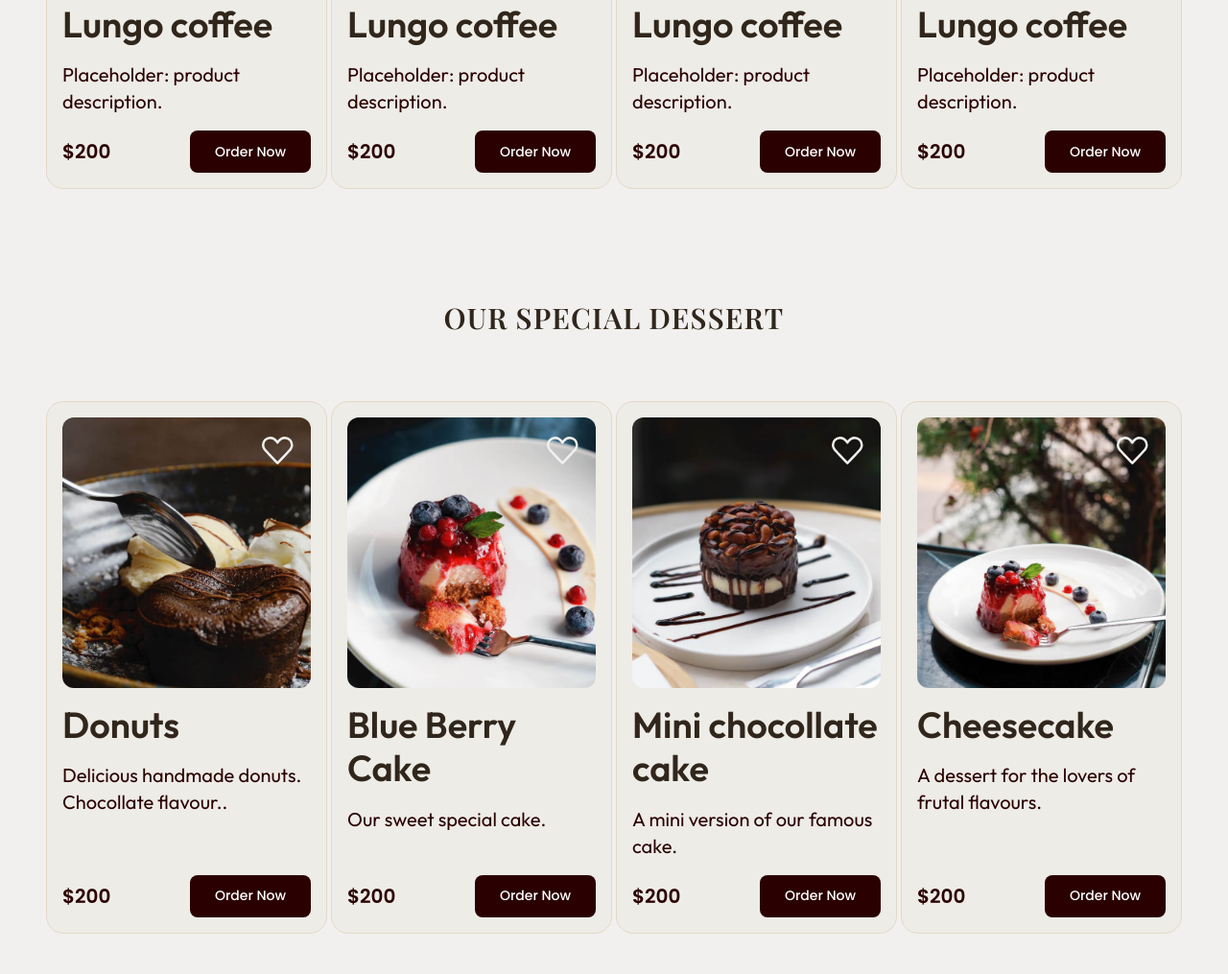
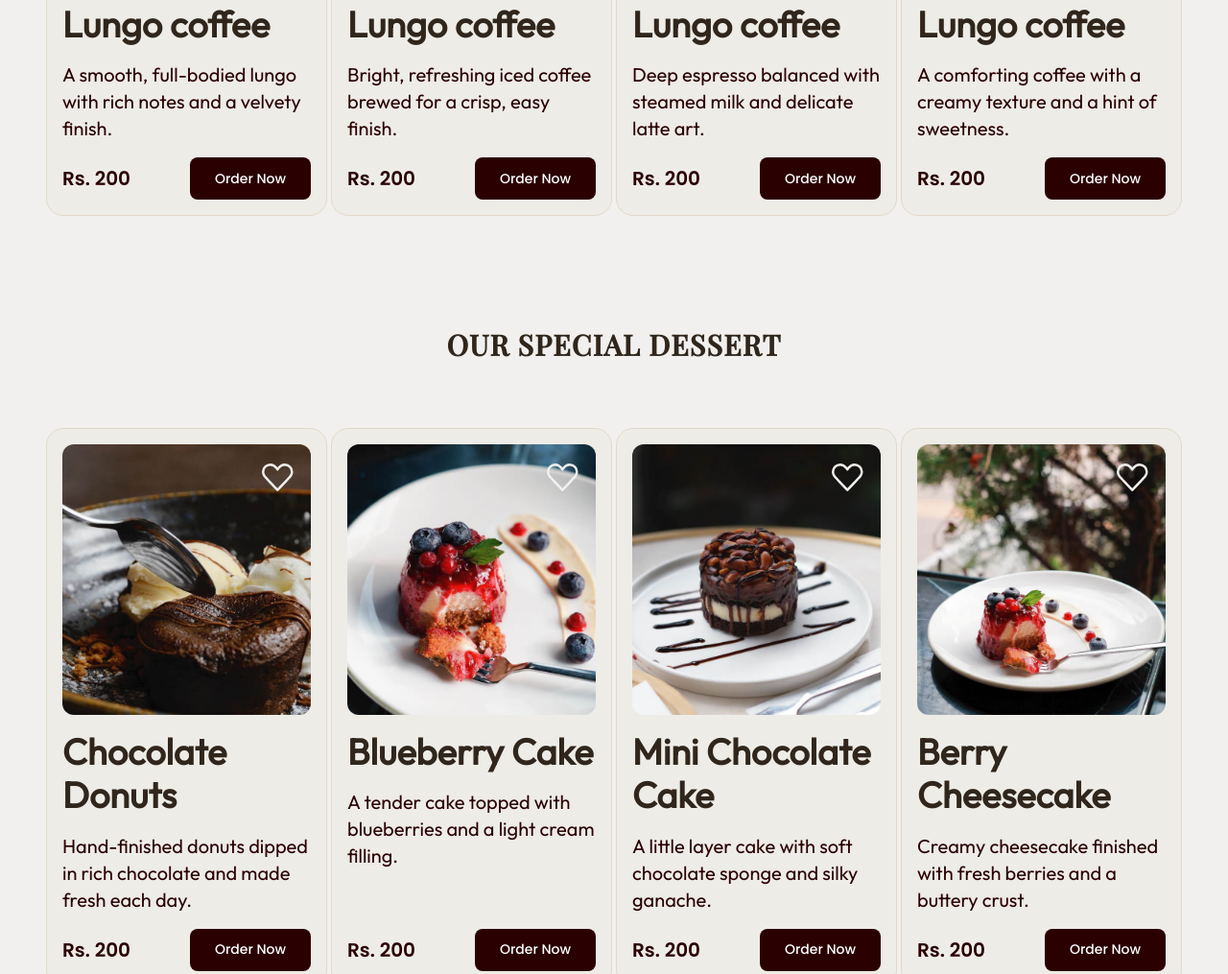
Before and after one commit to Pendorchoide/Diseno-UX-UI-2026-Valentin-Dutruel, a plain HTML site: page TP4/coffea-landing/index.html in a window 1280 px wide. Shown: the part 1446-2461 px from the top of the page at 96% size. Drawn offline with Linux system fonts and the light colour scheme.

Commit message:
fix pixel gaps and placeholders tp4

```diff
--- a/TP4/coffea-landing/css/components/carousel.css
+++ b/TP4/coffea-landing/css/components/carousel.css
@@ -66,15 +66,15 @@
 
 /* xl (≥ 1440 px): medidas del Figma + flechas */
 @media (min-width: 90rem) {
+  .products > .container {
+    width: 100%;
+    max-width: none;
+  }
+
   .carousel {
     --carousel-arrow-offset: 5rem;     /* 80 px desde el borde de la ventana */
     --carousel-arrow-size: 4.4375rem;  /* 71 px */
-    --carousel-bleed: max(
-      var(--container-padding),
-      calc((100vw - var(--container)) / 2)
-    );
-    width: calc(100% + var(--carousel-bleed) + var(--carousel-bleed));
-    margin-left: calc(0px - var(--carousel-bleed));
+    width: 100%;
   }
 
   .carousel__track {
--- a/TP4/coffea-landing/css/components/footer.css
+++ b/TP4/coffea-landing/css/components/footer.css
@@ -21,6 +21,7 @@
   font-weight: 700;
   font-size: var(--fs-logo);
   line-height: 1;
+  text-transform: lowercase;
 }
 
 .footer__heading {
--- a/TP4/coffea-landing/css/components/newsletter.css
+++ b/TP4/coffea-landing/css/components/newsletter.css
@@ -163,6 +163,10 @@
 
 /* xl (≥ 1440 px): tamaño del Figma */
 @media (min-width: 90rem) {
+  .newsletter {
+    height: 30rem;                     /* 480 px: frame Figma */
+  }
+
   .newsletter__img {
     width: min(30.125rem, 25vw);       /* 482 px a 1920 */
   }
--- a/TP4/coffea-landing/css/components/testimonial-card.css
+++ b/TP4/coffea-landing/css/components/testimonial-card.css
@@ -61,10 +61,12 @@
 }
 
 .testimonial-card__author picture {
-  display: contents;
+  display: block;
+  flex: none;
 }
 
 .testimonial-card__avatar {
+  display: block;
   flex: none;
   width: 3.5rem;                       /* 56 px */
   height: 3.5rem;
--- a/TP4/coffea-landing/css/fonts.css
+++ b/TP4/coffea-landing/css/fonts.css
@@ -8,45 +8,9 @@
 }
 
 @font-face {
-  font-family: 'Outfit';
-  font-style: normal;
-  font-weight: 500;
-  font-display: swap;
-  src: url('../assets/fonts/outfit-400.woff2') format('woff2');
-  unicode-range: U+0000-00FF, U+0131, U+0152-0153, U+02BB-02BC, U+02C6, U+02DA, U+02DC, U+0304, U+0308, U+0329, U+2000-206F, U+20AC, U+2122, U+2191, U+2193, U+2212, U+2215, U+FEFF, U+FFFD;
-}
-
-@font-face {
-  font-family: 'Outfit';
-  font-style: normal;
-  font-weight: 600;
-  font-display: swap;
-  src: url('../assets/fonts/outfit-400.woff2') format('woff2');
-  unicode-range: U+0000-00FF, U+0131, U+0152-0153, U+02BB-02BC, U+02C6, U+02DA, U+02DC, U+0304, U+0308, U+0329, U+2000-206F, U+20AC, U+2122, U+2191, U+2193, U+2212, U+2215, U+FEFF, U+FFFD;
-}
-
-@font-face {
   font-family: 'Playfair Display';
   font-style: normal;
   font-weight: 500;
-  font-display: swap;
-  src: url('../assets/fonts/playfairdisplay-500.woff2') format('woff2');
-  unicode-range: U+0000-00FF, U+0131, U+0152-0153, U+02BB-02BC, U+02C6, U+02DA, U+02DC, U+0304, U+0308, U+0329, U+2000-206F, U+20AC, U+2122, U+2191, U+2193, U+2212, U+2215, U+FEFF, U+FFFD;
-}
-
-@font-face {
-  font-family: 'Playfair Display';
-  font-style: normal;
-  font-weight: 600;
-  font-display: swap;
-  src: url('../assets/fonts/playfairdisplay-500.woff2') format('woff2');
-  unicode-range: U+0000-00FF, U+0131, U+0152-0153, U+02BB-02BC, U+02C6, U+02DA, U+02DC, U+0304, U+0308, U+0329, U+2000-206F, U+20AC, U+2122, U+2191, U+2193, U+2212, U+2215, U+FEFF, U+FFFD;
-}
-
-@font-face {
-  font-family: 'Playfair Display';
-  font-style: normal;
-  font-weight: 700;
   font-display: swap;
   src: url('../assets/fonts/playfairdisplay-500.woff2') format('woff2');
   unicode-range: U+0000-00FF, U+0131, U+0152-0153, U+02BB-02BC, U+02C6, U+02DA, U+02DC, U+0304, U+0308, U+0329, U+2000-206F, U+20AC, U+2122, U+2191, U+2193, U+2212, U+2215, U+FEFF, U+FFFD;
--- a/TP4/coffea-landing/css/layout.css
+++ b/TP4/coffea-landing/css/layout.css
@@ -24,4 +24,14 @@
 .testimonials {
   padding-block: var(--space-56);
 }
+
+@media (min-width: 90rem) {
+  .products {
+    padding-block: var(--space-28);
+  }
+
+  .testimonials {
+    padding-block: 2rem;
+  }
 }
+}
--- a/TP4/coffea-landing/index.html
+++ b/TP4/coffea-landing/index.html
@@ -96,7 +96,7 @@
                 <div class="hero__content">
                     <p class="hero__eyebrow">Welcome</p>
                     <h1 class="hero__title" id="hero-title">We serve the richest coffee in the city!</h1>
-                    <p class="hero__text">Placeholder: short supporting paragraph for the hero (max. 431 px wide).</p>
+                    <p class="hero__text">From a bold morning espresso to a slow afternoon latte, find your new favorite cup.</p>
                     <a class="hero__button" href="#coffee-title">Order Now</a>
                 </div>
             </div>
@@ -185,10 +185,10 @@
                             </div>
 
                             <h3 class="product-card__title">Lungo coffee</h3>
-                            <p class="product-card__desc">Placeholder: product description.</p>
+                            <p class="product-card__desc">A smooth, full-bodied lungo with rich notes and a velvety finish.</p>
 
                             <div class="product-card__footer">
-                            <data class="product-card__price" value="200">$200</data>
+                            <data class="product-card__price" value="200">Rs. 200</data>
                             <button class="product-card__button" type="button">Order Now</button>
                             </div>
                         </article>
@@ -208,10 +208,10 @@
                             </div>
 
                             <h3 class="product-card__title">Lungo coffee</h3>
-                            <p class="product-card__desc">Placeholder: product description.</p>
+                            <p class="product-card__desc">Bright, refreshing iced coffee brewed for a crisp, easy finish.</p>
 
                             <div class="product-card__footer">
-                            <data class="product-card__price" value="200">$200</data>
+                            <data class="product-card__price" value="200">Rs. 200</data>
                             <button class="product-card__button" type="button">Order Now</button>
                             </div>
                         </article>
@@ -231,10 +231,10 @@
                             </div>
 
                             <h3 class="product-card__title">Lungo coffee</h3>
-                            <p class="product-card__desc">Placeholder: product description.</p>
+                            <p class="product-card__desc">Deep espresso balanced with steamed milk and delicate latte art.</p>
 
                             <div class="product-card__footer">
-                            <data class="product-card__price" value="200">$200</data>
+                            <data class="product-card__price" value="200">Rs. 200</data>
                             <button class="product-card__button" type="button">Order Now</button>
                             </div>
                         </article>
@@ -254,10 +254,10 @@
                             </div>
 
                             <h3 class="product-card__title">Lungo coffee</h3>
-                            <p class="product-card__desc">Placeholder: product description.</p>
+                            <p class="product-card__desc">A comforting coffee with a creamy texture and a hint of sweetness.</p>
 
                             <div class="product-card__footer">
-                            <data class="product-card__price" value="200">$200</data>
+                            <data class="product-card__price" value="200">Rs. 200</data>
                             <button class="product-card__button" type="button">Order Now</button>
                             </div>
                         </article>
@@ -286,7 +286,7 @@
                             <picture>
                                 <source srcset="assets/img/dessert-1.avif" type="image/avif">
                                 <img class="product-card__img" src="assets/img/dessert-1.jpg"
-                                    alt="Placeholder: dessert plate 1" width="334" height="364"
+                                    alt="Chocolate-glazed donuts served on a plate" width="334" height="364"
                                     loading="lazy" decoding="async">
                             </picture>
 
@@ -294,11 +294,11 @@
                             <label class="product-card__fav" for="fav-dessert-1" aria-label="Add dessert 1 to favorites"></label>
                             </div>
 
-                            <h3 class="product-card__title">Donuts</h3>
-                            <p class="product-card__desc">Delicious handmade donuts. Chocollate flavour..</p>
+                            <h3 class="product-card__title">Chocolate Donuts</h3>
+                            <p class="product-card__desc">Hand-finished donuts dipped in rich chocolate and made fresh each day.</p>
 
                             <div class="product-card__footer">
-                            <data class="product-card__price" value="200">$200</data>
+                            <data class="product-card__price" value="200">Rs. 200</data>
                             <button class="product-card__button" type="button">Order Now</button>
                             </div>
                         </article>
@@ -309,7 +309,7 @@
                             <picture>
                                 <source srcset="assets/img/dessert-2.avif" type="image/avif">
                                 <img class="product-card__img" src="assets/img/dessert-2.jpg"
-                                    alt="Placeholder: dessert plate 2" width="334" height="364"
+                                    alt="Slice of blueberry cheesecake with fresh berries" width="334" height="364"
                                     loading="lazy" decoding="async">
                             </picture>
 
@@ -317,11 +317,11 @@
                             <label class="product-card__fav" for="fav-dessert-2" aria-label="Add dessert 2 to favorites"></label>
                             </div>
 
-                            <h3 class="product-card__title">Blue Berry Cake</h3>
-                            <p class="product-card__desc">Our sweet special cake.</p>
+                            <h3 class="product-card__title">Blueberry Cake</h3>
+                            <p class="product-card__desc">A tender cake topped with blueberries and a light cream filling.</p>
 
                             <div class="product-card__footer">
-                            <data class="product-card__price" value="200">$200</data>
+                            <data class="product-card__price" value="200">Rs. 200</data>
                             <button class="product-card__button" type="button">Order Now</button>
                             </div>
                         </article>
@@ -332,7 +332,7 @@
                             <picture>
                                 <source srcset="assets/img/dessert-3.avif" type="image/avif">
                                 <img class="product-card__img" src="assets/img/dessert-3.jpg"
-                                    alt="Placeholder: dessert plate 3" width="334" height="364"
+                                    alt="Mini chocolate cake topped with chocolate curls" width="334" height="364"
                                     loading="lazy" decoding="async">
                             </picture>
 
@@ -340,11 +340,11 @@
                             <label class="product-card__fav" for="fav-dessert-3" aria-label="Add dessert 3 to favorites"></label>
                             </div>
 
-                            <h3 class="product-card__title">Mini chocollate cake</h3>
-                            <p class="product-card__desc">A mini version of our famous cake.</p>
+                            <h3 class="product-card__title">Mini Chocolate Cake</h3>
+                            <p class="product-card__desc">A little layer cake with soft chocolate sponge and silky ganache.</p>
 
                             <div class="product-card__footer">
-                            <data class="product-card__price" value="200">$200</data>
+                            <data class="product-card__price" value="200">Rs. 200</data>
                             <button class="product-card__button" type="button">Order Now</button>
                             </div>
                         </article>
@@ -355,7 +355,7 @@
                             <picture>
                                 <source srcset="assets/img/dessert-4.avif" type="image/avif">
                                 <img class="product-card__img" src="assets/img/dessert-4.jpg"
-                                    alt="Placeholder: dessert plate 4" width="334" height="364"
+                                    alt="Berry cheesecake topped with fresh red berries" width="334" height="364"
                                     loading="lazy" decoding="async">
                             </picture>
 
@@ -363,11 +363,11 @@
                             <label class="product-card__fav" for="fav-dessert-4" aria-label="Add dessert 4 to favorites"></label>
                             </div>
 
-                            <h3 class="product-card__title">Cheesecake</h3>
-                            <p class="product-card__desc">A dessert for the lovers of frutal flavours.</p>
+                            <h3 class="product-card__title">Berry Cheesecake</h3>
+                            <p class="product-card__desc">Creamy cheesecake finished with fresh berries and a buttery crust.</p>
 
                             <div class="product-card__footer">
-                            <data class="product-card__price" value="200">$200</data>
+                            <data class="product-card__price" value="200">Rs. 200</data>
                             <button class="product-card__button" type="button">Order Now</button>
                             </div>
                         </article>
@@ -413,7 +413,7 @@
                 <div class="testimonials__track">
                     <figure class="testimonial-card" id="t-1">
                         <blockquote class="testimonial-card__text">
-                        <p>Such a nice place. The ambient is very relaxing and the attention was really good.</p>
+                        <p>The coffee is smooth, the staff are welcoming, and the atmosphere makes every visit a pleasure.</p>
                         </blockquote>
                         <figcaption class="testimonial-card__author">
                         <picture>
@@ -422,7 +422,7 @@
                                 width="56" height="56" loading="lazy" decoding="async">
                         </picture>
                         <div>
-                            <span class="testimonial-card__name">Joao Pratt</span>
+                            <span class="testimonial-card__name">James Smith</span>
                             <span class="testimonial-card__role">Entrepreneur</span>
                         </div>
                         <span class="testimonial-card__rating" role="img" aria-label="4 out of 5 stars">
@@ -437,7 +437,7 @@
 
                     <figure class="testimonial-card testimonial-card--featured" id="t-2">
                         <blockquote class="testimonial-card__text">
-                        <p>The most wonderfull experience. The music set the right mood to enjoy the meal.</p>
+                        <p>My cappuccino is always beautifully made. It has become my favorite place to meet friends.</p>
                         </blockquote>
                         <figcaption class="testimonial-card__author">
                         <picture>
@@ -460,7 +460,7 @@
                     </figure>
                     <figure class="testimonial-card" id="t-3">
                         <blockquote class="testimonial-card__text">
-                        <p>A nice classy place. The coffe was very good, but sadly the desserts were a bit expensive</p>
+                        <p>Fresh pastries and excellent coffee make this a lovely spot for a quiet afternoon break.</p>
                         </blockquote>
                         <figcaption class="testimonial-card__author">
                         <picture>
@@ -469,7 +469,7 @@
                                 width="56" height="56" loading="lazy" decoding="async">
                         </picture>
                         <div>
-                            <span class="testimonial-card__name">Pat Stuart</span>
+                            <span class="testimonial-card__name">James Smith</span>
                             <span class="testimonial-card__role">Entrepreneur</span>
                         </div>
                         <span class="testimonial-card__rating" role="img" aria-label="3 out of 5 stars">
```
